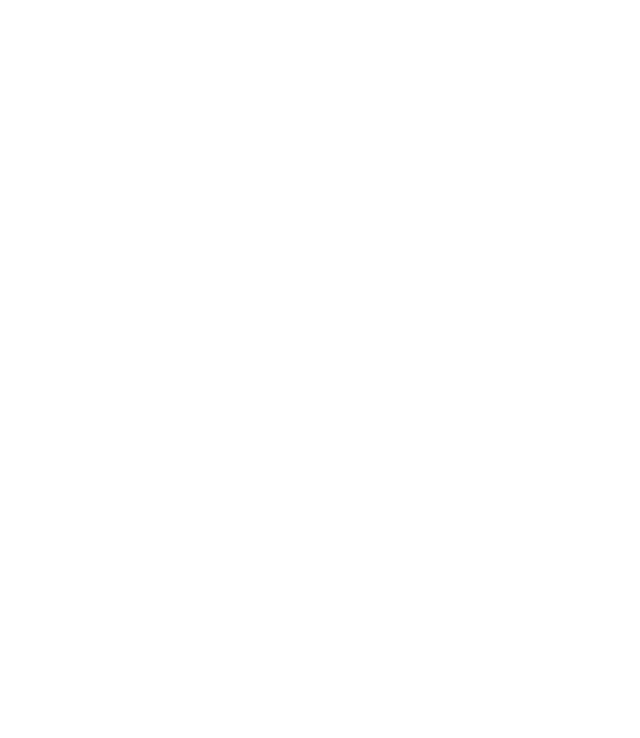
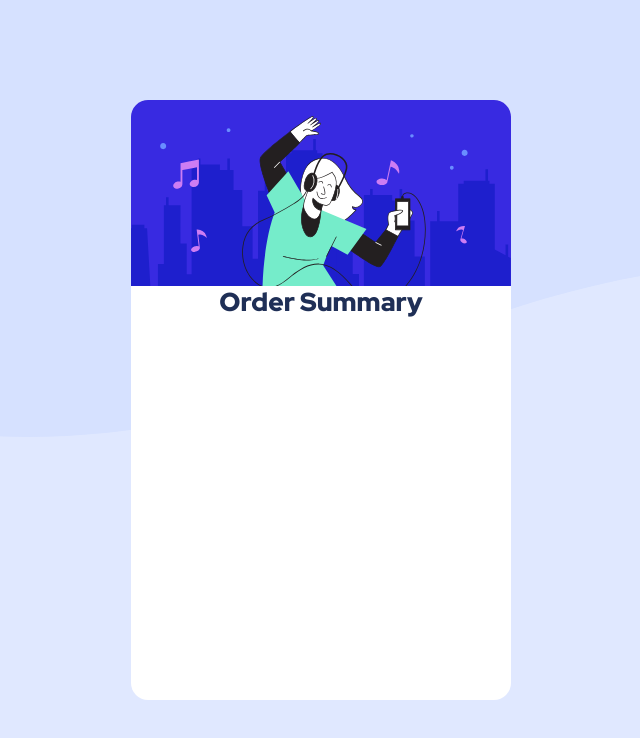
Before and after one commit to BielTsei/order_summary_component-front-end-mentor, a plain HTML site: page index.html in a window 1280 px wide. Shown: the whole page, without its empty margins (319-959 px from the left). Drawn offline with Linux system fonts and the light colour scheme.

Commit message:
Adicionado imagens na pasta, e iniciado layout

```diff
--- a/index.html
+++ b/index.html
@@ -4,7 +4,23 @@
     <meta charset="UTF-8" />
     <meta http-equiv="X-UA-Compatible" content="IE=edge" />
     <meta name="viewport" content="width=device-width, initial-scale=1.0" />
+    <link rel="preconnect" href="https://fonts.googleapis.com" />
+    <link rel="preconnect" href="https://fonts.gstatic.com" crossorigin />
+    <link
+      href="https://fonts.googleapis.com/css2?family=Red+Hat+Display:wght@500;700;900&display=swap"
+      rel="stylesheet"
+    />
+    <link rel="stylesheet" href="reset.css" />
+    <link rel="stylesheet" href="style.css" />
+    <link rel="short icon" href="./imgs/favicon-32x32.png" />
     <title>Order Summary</title>
   </head>
-  <body></body>
+  <body class="background">
+    <div class="container">
+      <img src="./imgs/illustration-hero.svg" alt="" />
+      <div class="conteudo">
+        <h1>Order Summary</h1>
+      </div>
+    </div>
+  </body>
 </html>
--- /dev/null
+++ b/reset.css
@@ -0,0 +1,51 @@
+/* http://meyerweb.com/eric/tools/css/reset/
+   v5.0.1 | 20191019
+   License: none (public domain)
+*/
+
+html, body, div, span, applet, object, iframe,
+h1, h2, h3, h4, h5, h6, p, blockquote, pre,
+a, abbr, acronym, address, big, cite, code,
+del, dfn, em, img, ins, kbd, q, s, samp,
+small, strike, strong, sub, sup, tt, var,
+b, u, i, center,
+dl, dt, dd, menu, ol, ul, li,
+fieldset, form, label, legend,
+table, caption, tbody, tfoot, thead, tr, th, td,
+article, aside, canvas, details, embed,
+figure, figcaption, footer, header, hgroup,
+main, menu, nav, output, ruby, section, summary,
+time, mark, audio, video {
+	margin: 0;
+	padding: 0;
+	border: 0;
+	vertical-align: baseline;
+}
+/* HTML5 display-role reset for older browsers */
+article, aside, details, figcaption, figure,
+footer, header, hgroup, main, menu, nav, section {
+	display: block;
+}
+/* HTML5 hidden-attribute fix for newer browsers */
+*[hidden] {
+    display: none;
+}
+body {
+	line-height: 1;
+    font-size: 16px;
+}
+menu, ol, ul {
+	list-style: none;
+}
+blockquote, q {
+	quotes: none;
+}
+blockquote:before, blockquote:after,
+q:before, q:after {
+	content: '';
+	content: none;
+}
+table {
+	border-collapse: collapse;
+	border-spacing: 0;
+}
--- a/style.css
+++ b/style.css
@@ -0,0 +1,31 @@
+.background {
+  background: url(./imgs/pattern-background-desktop.svg);
+  background-color: hsl(225, 100%, 94%);
+  width: 100vw;
+  height: 100vh;
+  background-repeat: no-repeat;
+  display: flex;
+  justify-content: center;
+  align-items: center;
+}
+
+.container {
+  width: 380px;
+  height: 600px;
+  background-color: #fff;
+  border-radius: 17px;
+}
+
+.container img {
+  width: 380px;
+  border-top-left-radius: 17px;
+  border-top-right-radius: 17px;
+}
+
+.conteudo h1 {
+  font-family: "Red Hat Display", sans-serif;
+  font-weight: 900;
+  text-align: center;
+  font-size: 26px;
+  color: hsl(223, 47%, 23%);
+}
```
Also changed, not shown: imgs/favicon-32x32.png (added), imgs/icon-music.svg (added), imgs/illustration-hero.svg (added), imgs/pattern-background-desktop.svg (added), imgs/pattern-background-mobile.svg (added), 3 other files.
